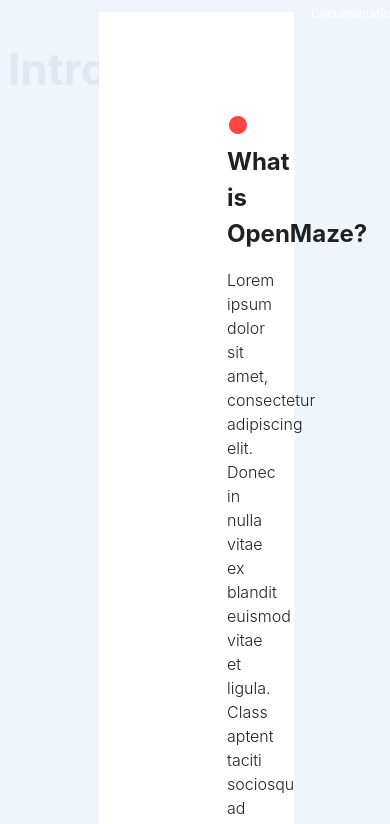
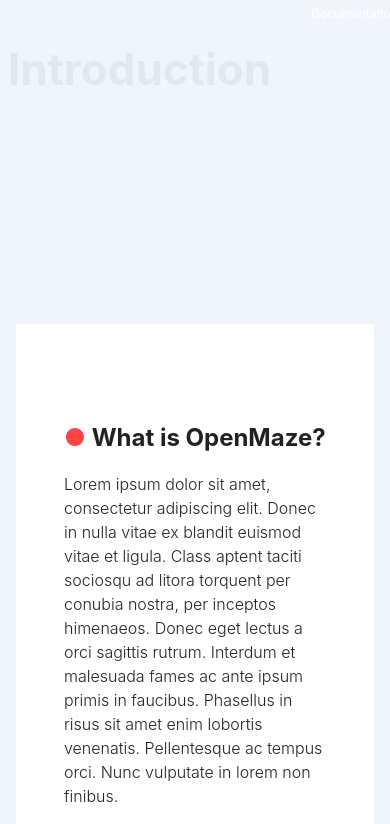
Before and after one commit to KyleAlsburyNealy/OpenMaze-Website, a Next.js app: page / in a window 390 px wide. Shown: the part 880-1704 px from the top of the page. Built offline with nearby package versions, Linux system fonts and the light colour scheme.

Commit message:
info card is now mobile compatible

```diff
--- a/components/InfoCard/info-card-desktop.js
+++ b/components/InfoCard/info-card-desktop.js
@@ -6,13 +6,13 @@
     render() {
         return (
             <>
-                <div className="flex items-center h-auto w-10/12 float-right">
-                    <div className="w-2/5 h-full align-middle -mr-24">
+                <div className="lg:flex lg:items-center h-auto lg:w-10/12 lg:float-right md:justify-center flex-wrap md:m-12 sm:m-4 m-4 lg:m-0 xl:m-0">
+                    <div className="lg:w-2/5 h-full lg:align-middle lg:-mr-24 md:mx-16 -mb-12 lg:mb-0">
                         <ReactPlayer url={this.props.yt} width='100%' />
                     </div>
-                    <div className="w-3/5 bg-white flex items-center h-full">
-                        <div className='w-full'>
-                        <div className="mx-32 my-24">
+                    <div className="lg:w-3/5 bg-white flex lg:items-center h-full md:w-full">
+                        <div className='md:w-full'>
+                        <div className="md:mx-32 my-24 mx-12">
                             <div>
                                 <p className="text-2xl font-bold"><span className="text-red-100">&#9679; </span>{this.props.title}</p>
                             </div>
```
